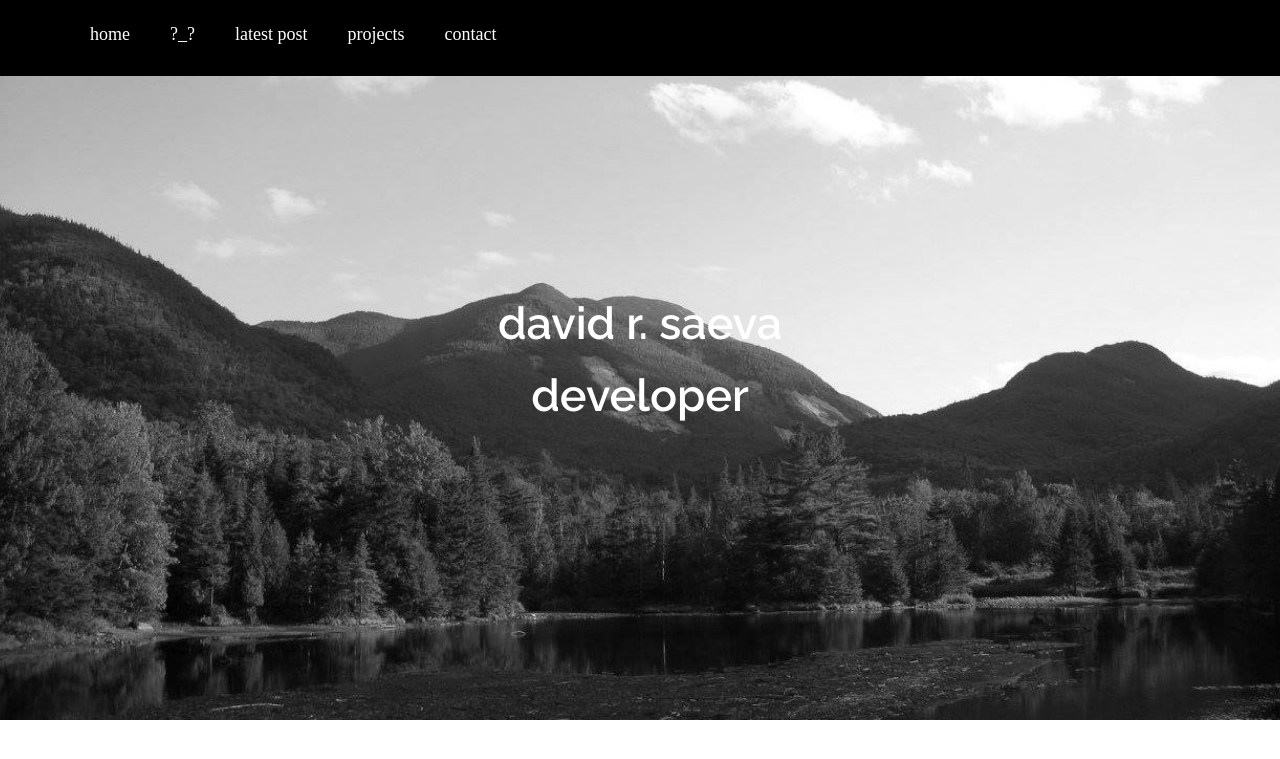
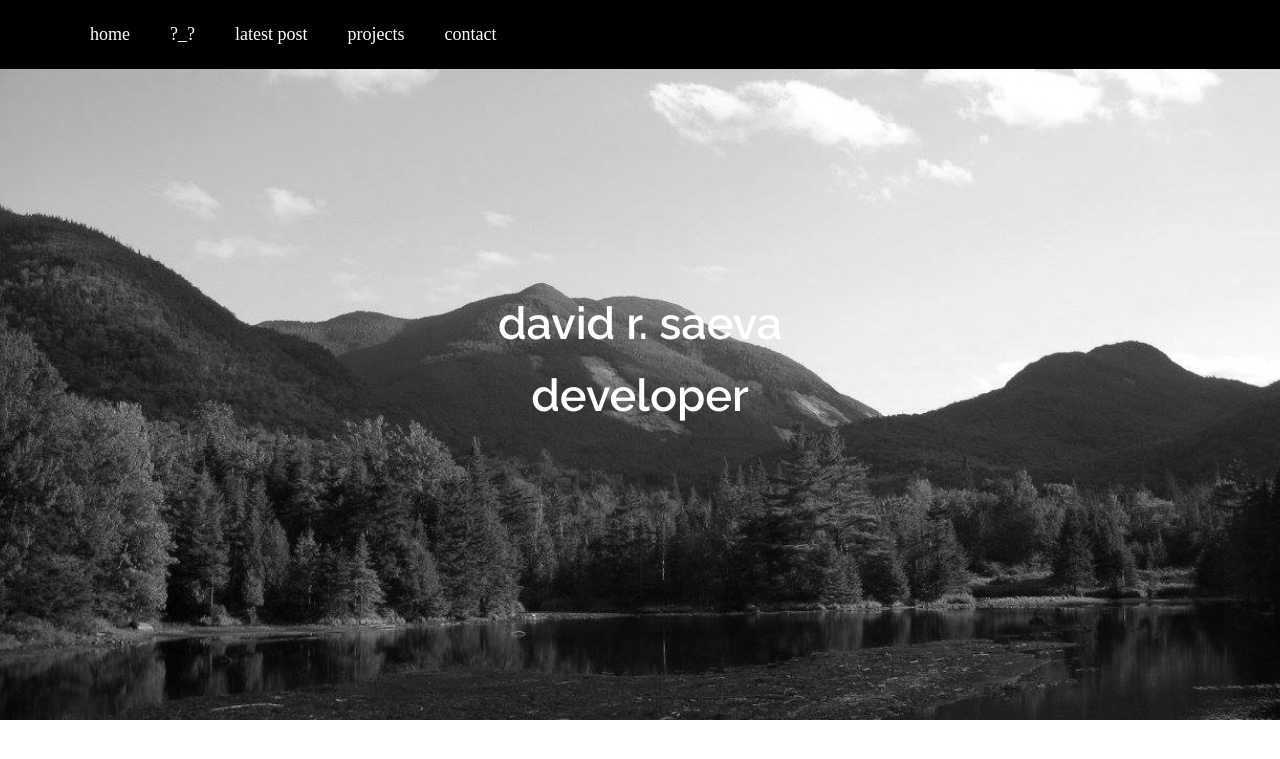
Before and after one commit to drsaeva/drsaeva.github.io, a Jekyll site: the page temp.html, which Jekyll copies as it is, in a window 1280 px wide and 900 px high. Shown: the top 759 px of the window. Built offline with Jekyll 4.4.1, drawn with Linux system fonts in a browser that asks for light colours; nearby versions of some CDN libraries; comment, search, counter and statistics services are not loaded.

Commit message:
Update temp.html

```diff
--- a/temp.html
+++ b/temp.html
@@ -38,7 +38,7 @@
   –––––––––––––––––––––––––––––––––––––––––––––––––– -->
   <header id="topnav">
     <div class="container-header">
-      <nav class="navbar">
+      <!--nav class="navbar"-->
         <ul class="nav_header">
           <li><a href="#">home</a></li>
           <li><a href="#placeholder">?_?</a></li>
@@ -46,7 +46,7 @@
           <li><a href="#projects">projects</a></li>
           <li><a href="mailto:drsaeva@gmail.com">contact</a></i>
         </ul>
-      </nav>
+      <!--/nav-->
     </div>
   </header>
 
```
